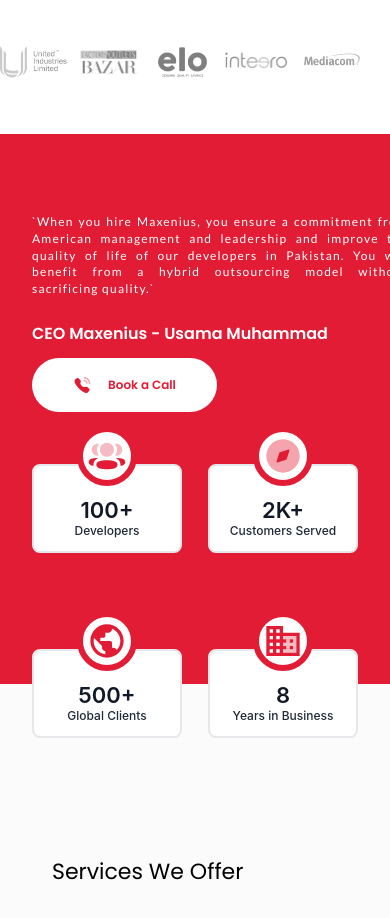
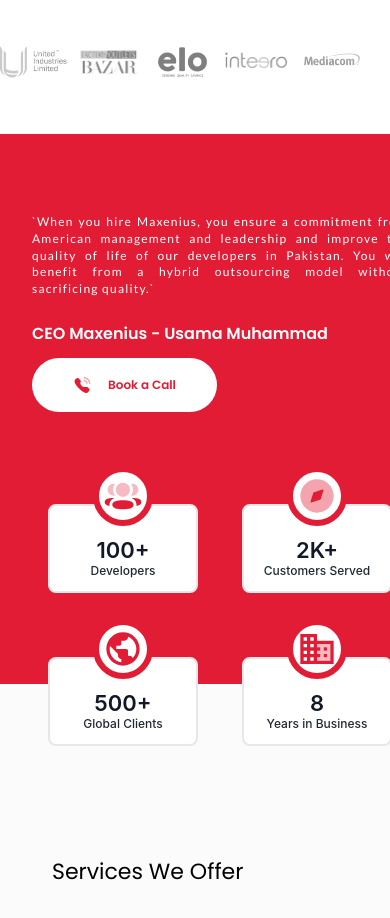
Before and after one commit to sadiq5566/my-maxenius, a Next.js app: page / in a window 390 px wide. Shown: the part 820-1738 px from the top of the page. Built offline with nearby package versions, Linux system fonts and the light colour scheme.

Commit message:
client fix

```diff
--- a/components/Clients/Clients.tsx
+++ b/components/Clients/Clients.tsx
@@ -85,7 +85,7 @@ import WorldSVG from "../../public/assets/svgs/worldSVG";
 
 const Clients = () => {
   return (
-    <div className="w-full  h-[400px] lg:h-auto sm:h-[550px] bg-main ">
+    <div className="w-full  h-[400px] lg:h-auto sm:h-[550px] bg-main relative">
       <section className="">
         <div className="container mx-auto py-20 ">
           <div className=" flex flex-row w-full sm:h-auto lg:flex-col lg:items-stretch lg:px-32 md:px-16 items-start justify-between px-20 sm:px-8">
@@ -109,9 +109,9 @@ const Clients = () => {
       </section>
       <div>
         <section className=" bg-transparent ">
-          <div className="container px-36 lg:px-8 py-4 md:py-8 sm:px-24 xsm:px-12 mx-auto lg:-mt-14 absolute">
-            <div className="flex md:flex-wrap -m-4 text-center justify-between ">
-              <div className=" w-[257px] h-[149px] lg:w-[200px] lg:h-[110px] border-2 border-gray-200 px-6  py-12 lg:py-8 lg:px-4 rounded-lg bg-white relative md:w-[150px] md:h-[89px] ">
+          <div className="container absolute left-0 right-0">
+            <div className="inline-flex md:flex-wrap justify-between w-full px-36 lg:px-8 md:px-6 py-4 md:py-3 sm:px-12 lg:-mt-14 sm:mt-0 sm:py-0 ">
+              <div className=" w-[257px] h-[149px] lg:w-[200px] lg:h-auto border-2 border-gray-200 px-6  py-12 lg:py-8 lg:px-4  rounded-lg bg-white relative md:w-[150px] md:h-[89px] text-center">
                 <div className="h-[78px] w-[78px]  lg:h-[60px] lg:w-[60px] rounded-full border-[6px] border-main flex justify-center items-center absolute ml-auto mr-auto left-0 right-0 -top-10  bg-white">
                   <PersonsSVG />
                 </div>
@@ -123,7 +123,7 @@ const Clients = () => {
                 </p>
               </div>
 
-              <div className="border-2 border-gray-200 px-6 py-12 rounded-lg bg-white relative w-[257px] h-[149px] lg:w-[200px] lg:h-[110px] lg:py-8 lg:px-4 md:w-[150px] md:h-[89px] ">
+              <div className="border-2 border-gray-200 px-6 py-12 rounded-lg bg-white relative w-[257px] h-[149px] lg:w-[200px] lg:h-auto lg:py-8 lg:px-4 md:w-[150px] md:h-[89px] text-center">
                 <div className="h-[78px] w-[78px]  lg:h-[60px] lg:w-[60px] rounded-full  border-[6px] border-main flex justify-center items-center absolute ml-auto mr-auto left-0 right-0 -top-10  bg-white">
                   <CompassSVG />
                 </div>
@@ -135,7 +135,7 @@ const Clients = () => {
                 </p>
               </div>
 
-              <div className="border-2 border-gray-200 px-6 py-12  rounded-lg bg-white relative w-[257px] h-[149px] lg:w-[200px] lg:h-[110px] lg:py-8 lg:px-4 md:w-[150px] md:h-[89px] sm:mt-24 xsm:mt-24">
+              <div className="border-2 border-gray-200 px-6 py-12  rounded-lg bg-white relative w-[257px] h-[149px] lg:w-[200px] lg:h-auto lg:py-8 lg:px-4 md:w-[150px] md:h-[89px] sm:mt-16  text-center">
                 <div className="h-[78px] w-[78px] lg:h-[60px] lg:w-[60px] rounded-full border-[6px] border-main flex justify-center items-center absolute ml-auto mr-auto left-0 right-0 -top-10  bg-white">
                   <WorldSVG />
                 </div>
@@ -147,7 +147,7 @@ const Clients = () => {
                 </p>
               </div>
 
-              <div className="border-2 border-gray-200 px-6 py-12 rounded-lg relative bg-white w-[257px] h-[149px] lg:w-[200px] lg:h-[110px] lg:py-8 lg:px-4 md:w-[150px] md:h-[89px] sm:mt-24  xsm:mt-24">
+              <div className="border-2 border-gray-200 px-6 py-12 rounded-lg relative bg-white w-[257px] h-[149px] lg:w-[200px] lg:h-auto lg:py-8 lg:px-4 md:w-[150px] md:h-[89px] sm:mt-16   text-center">
                 <div className="h-[78px] w-[78px] lg:h-[60px] lg:w-[60px] rounded-full  border-[6px] border-main flex justify-center items-center absolute ml-auto mr-auto left-0 right-0 -top-10  bg-white">
                   <BuildingSVG />
                 </div>
--- a/tailwind.config.js
+++ b/tailwind.config.js
@@ -5,7 +5,7 @@ module.exports = {
       "lg": { 'max': '1024px' },
       'md': { 'max': '768px' },
       'sm': { 'max': '500px' },
-      'xsm': { 'max': '460px' },
+      'xsm': { 'max': '400px' },
     },
     extend: {
       backgroundImage: {
```
